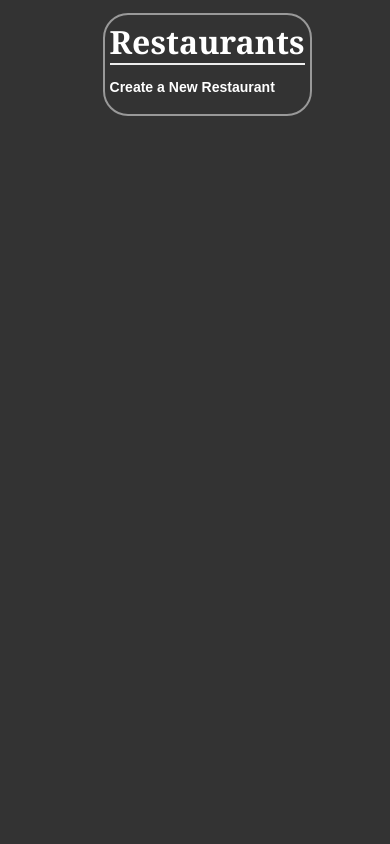
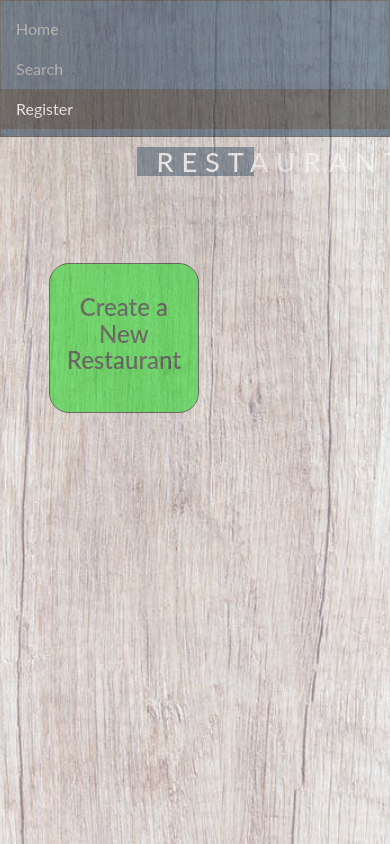
Before and after one commit to Riotpiaole/CSI2132_2018_win, a Flask app: page / in a window 390 px wide; the page is wider, and only the part inside the window is pictured. Run offline with Flask 2, Linux system fonts and the light colour scheme; data that the repository does not hold is empty; some libraries are stand-ins or nearby versions.

Commit message:
Add restaurant.html

```diff
--- a/server/test.py
+++ b/server/test.py
@@ -8,5 +8,6 @@ args ={
         'phone_number':3437773548}
 name='Stephen Szabo Salon'
 
-r = req.post("http://localhost:5050/restaurants/Rock's restaurant",
-            params=args)
+r = req.get("http://localhost:5000/restaurant/")
+
+print ( r.json() )
--- a/static/style1.css
+++ b/static/style1.css
@@ -1,40 +1,36 @@
+
+#restaurantList{
+  width: 80%;
+  left: 10%;
+  position: absolute;
+  top: 30%;
+}
+
 *{
     margin:0;
     padding: 0;
 }
+
 body{
     margin: 0;
     font-size:1.2em;
     line-height: 1.6;
 }
 
-#landing{
-    background-image:url('../img/landing.jpeg');
-    height: 100vh;
-    background-size: cover;
-    background-position: center;
-    display: flex;
-    flex-direction: column;
-    justify-content: center;
-    align-items: center;
+#listbox{
+  background: #2196f3;
+  padding: 20px;
+  width: 48%;
+  height: 150px;
+  border-radius: 20px;
+  margin: 10px;
+  float: left;
 }
 
-#mainbox{
-  background: rgba(211, 211, 211, 0.54);
-  padding: 30px;
-  border-radius: 60px;
-}
-
-#mainbox p, h1{
-    display:flex;
-    flex-direction: column;
-    align-items: center;
-    justify-content: center;
-    padding-bottom: 20px;
-}
 
 .button{
     font-size: 18px;
+    opacity: 1;
     color:black;
     text-decoration: none;
     border: black 1px solid;
@@ -42,19 +38,19 @@ body{
     border-radius: 100px;
 }
 
+#buttons{
+  margin: 20px;
+}
+
 .button:hover{
     background-color: black;
     color: white;
 }
 
-#landing p {
-    padding-bottom: 20px;
-    text-align: center;
-}
-
 .navbar{
     margin-bottom: 0;
     background-color: #122F4B;
+    opacity: 1;
 }
 
 main{
@@ -63,7 +59,7 @@ main{
     padding-bottom: 5%;
 
 }
-  .parallax-body, .parallax{
+  .parallax{
     height:100%;
     margin:0;
     font-size:16px;
@@ -71,9 +67,6 @@ main{
     font-weight:400;
     line-height:1.8em;
     color:#666;
-}
-
-  .parallax-img{
     position:relative;
     opacity:0.70;
     background-position:center;
@@ -86,18 +79,7 @@ main{
     min-height:100%;
 }
 
-  .parallax-section{
-      min-height:400px;
-}
-
-  .section{
-    text-align:center;
-    padding:50px 80px;
-}
-
-
-
-  .ptext{
+.title{
   background-color:rgba(18, 47, 75, 0.8);
   position:absolute;
   top:15%;
@@ -111,9 +93,6 @@ main{
   margin-left: 35%;
 }
 
-  .ptext .border{
-    line-height: 200%;
-}
 
 
 
@@ -141,7 +120,7 @@ main{
   .section{
       padding: 50px 20px;
     }
-    #mainbox{
+    #listbox{
       padding: 10px;
     }
     .ptext{
@@ -154,132 +133,3 @@ main{
     display: none;
   }
 }
-
-
-/* CSS for the search bar*/
-* {
-  box-sizing: border-box;
-}
-
-.searchbar  {
-  position: absolute;
-  display: flex;
-  width: 50%;
-  top: 50%;
-  left: 25%;
-}
-
-.search{
-  width: 30%;
-}
-
-/* Style the search field */
-form.search input[type=text] {
-  padding: 10px;
-  font-size: 17px;
-  border: 1px solid grey;
-  float: left;
-  width: 70%;
-  background: #f1f1f1;
-  position: absolute;
-  margin: 0%;
-}
-
-/* Style the submit button */
-form.search button {
-  float: left;
-  width: 100%;
-  padding: 10px;
-  background: #2196F3;
-  color: white;
-  font-size: 17px;
-  border: 1px solid grey;
-  border-left: none; /* Prevent double borders */
-  cursor: pointer;
-  margin:0px;
-}
-
-
-
-/* Clear floats */
-form.search::after {
-  content: "";
-  clear: both;
-  display: table;
-}
-
-
-/* registration form*/
-
-.registration{
-  position: absolute;
-  top: 25%;
-  left: 25%;
-  display: flex;
-  padding:16px;
-  width: 50%;
-}
-
-
-* {box-sizing: border-box}
-
-/* Full-width input fields */
-  input[type=text], input[type=password] {
-  width: 100%;
-  padding: 15px;
-  margin: 5px 0 22px 0;
-  display: inline-block;
-  border: none;
-  background: #f1f1f1;
-}
-
-input[type=text]:focus, input[type=password]:focus {
-  background-color: #ddd;
-  outline: none;
-}
-
-
-/* Set a style for all buttons */
-button {
-  background-color: #2196F3;
-  color: white;
-  padding: 14px 20px;
-  margin: 8px 0;
-  border: none;
-  cursor: pointer;
-  width: 100%;
-  opacity: 0.9;
-}
-
-button:hover {
-  opacity:1;
-}
-
-/* Extra styles for the cancel button */
-.cancelbtn {
-  padding: 14px 20px;
-  background-color: #f44336;
-}
-
-/* Float cancel and signup buttons and add an equal width */
-.cancelbtn, .signupbtn {
-  float: left;
-  width: 50%;
-}
-
-/* Add padding to container elements */
-
-
-/* Clear floats */
-.clearfix::after {
-  content: "";
-  clear: both;
-  display: table;
-}
-
-/* Change styles for cancel button and signup button on extra small screens */
-@media screen and (max-width: 876px) {
-  .cancelbtn, .signupbtn {
-    width: 100%;
-  }
-}
--- a/template/restaurants.html
+++ b/template/restaurants.html
@@ -1,30 +1,52 @@
-<html>
-    <head>
-        <link rel="stylesheet" type="text/css" href="{{url_for('static', filename='styles.css')}}">
-    </head>
+<!DOCTYPE html>
+<html class='parallax' lang="en">
+        <head>
+                <meta charset="UTF-8">
+                <meta name="viewport" content="width=device-width, initial-scale=1.0">
+                <meta http-equiv="X-UA-Compatible" content="ie=edge">
 
-    <body>
-        <div class="pane">
-            <h1>Restaurants</h1>
+                <script src="https://code.jquery.com/jquery-3.1.1.slim.min.js" integrity="sha384-A7FZj7v+d/sdmMqp/nOQwliLvUsJfDHW+k9Omg/a/EheAdgtzNs3hpfag6Ed950n" crossorigin="anonymous"></script>
+                <link href="https://maxcdn.bootstrapcdn.com/bootstrap/3.3.7/css/bootstrap.min.css" rel="stylesheet" integrity="sha384-BVYiiSIFeK1dGmJRAkycuHAHRg32OmUcww7on3RYdg4Va+PmSTsz/K68vbdEjh4u" crossorigin="anonymous">
+                <script src="https://maxcdn.bootstrapcdn.com/bootstrap/3.3.7/js/bootstrap.min.js" integrity="sha384-Tc5IQib027qvyjSMfHjOMaLkfuWVxZxUPnCJA7l2mCWNIpG9mGCD8wGNIcPD7Txa" crossorigin="anonymous"></script>
+                <script src="https://cdnjs.cloudflare.com/ajax/libs/tether/1.4.0/js/tether.min.js" integrity="sha384-DztdAPBWPRXSA/3eYEEUWrWCy7G5KFbe8fFjk5JAIxUYHKkDx6Qin1DkWx51bBrb" crossorigin="anonymous"></script>
 
-            <a href="{{url_for('newRestaurant')}}" > <h3> Create a New Restaurant </h3> </a>
+                <title>Restaurants</title>
+                <link rel="stylesheet" href="../static/style1.css">
 
-        {% for restaurant in restaurants %}
-        <p> {{restaurant.name}} <a href = "{{url_for('showMenu', business_id = restaurant.business_id)}}"> </a> </p>
+                <nav class="navbar navbar-inverse">
+                    <div class="container-fluid">
+                      <div class="navbar-header">
+                        <a class="navbar-brand" href="index.html">Welcome</a>
+                      </div>
+                      <ul class="nav navbar-nav">
+                        <li><a href="index.html">Home</a></li>
+                        <li><a href="Search.html">Search</a></li>
+                        <li  class="active"><a href=#>Register</a></li>
+                      </ul>
+                    </div>
+                </nav>
+        </head>
+
+    <body class="pimg1 parallax" style='background-image:url(../static/img/projects-landing.jpg)'></body>
+
+            <h1 class="title" style="font-size: 100">Restaurants</h1>
 
 
 
 
-        <p><a href = "{{url_for('editRestaurant',business_id = restaurant.business_id)}}">Edit Restaurant</a></p>
+            <div id="restaurantList">
+                {% for restaurant in restaurants %}
 
-        <p> <a href = "{{url_for('deleteRestaurant',business_id = restaurant.business_id)}}">Delete Restaurant</a> </p>
+                        <div id="listbox">
+                            <p style="color: black; font-size: 35px; text-align: center;">  {{restaurant.name}} <a href = "{{url_for('showMenu', business_id = restaurant.business_id)}}"> </a> </p>
+                        <div id="buttons" style="text-align: center;">
+                            <a class="button" href = "{{url_for('editRestaurant',business_id = restaurant.business_id)}}">Edit Restaurant</a>
+                            <a class="button" href = "{{url_for('deleteRestaurant',business_id = restaurant.business_id)}}">Delete Restaurant</a>
+                        </div>
+                    </div>
+                {% endfor %}
+                <a id="listbox" class="button" style="background-color:#09d80c; opacity: 1; font-size: 35px;" href="{{url_for('newRestaurant')}}" > <h3 style="text-align: center"> Create a New Restaurant </h3> </a>
+                </div>
 
-
-        {% endfor %}
-
-
-
-    </div>
     </body>
-
 </html>
```
Also changed, not shown: server/model.py (+9 -9 lines), server/seed.py (+15 -30 lines), static/img/education-landing.jpeg (added), static/img/landing.jpeg (added), static/img/personal_web_img.jpeg (added), static/img/projects-landing.jpg (added), static/img/uottawa.jpg (added). Lines whose indentation alone changed are shown as unchanged.
